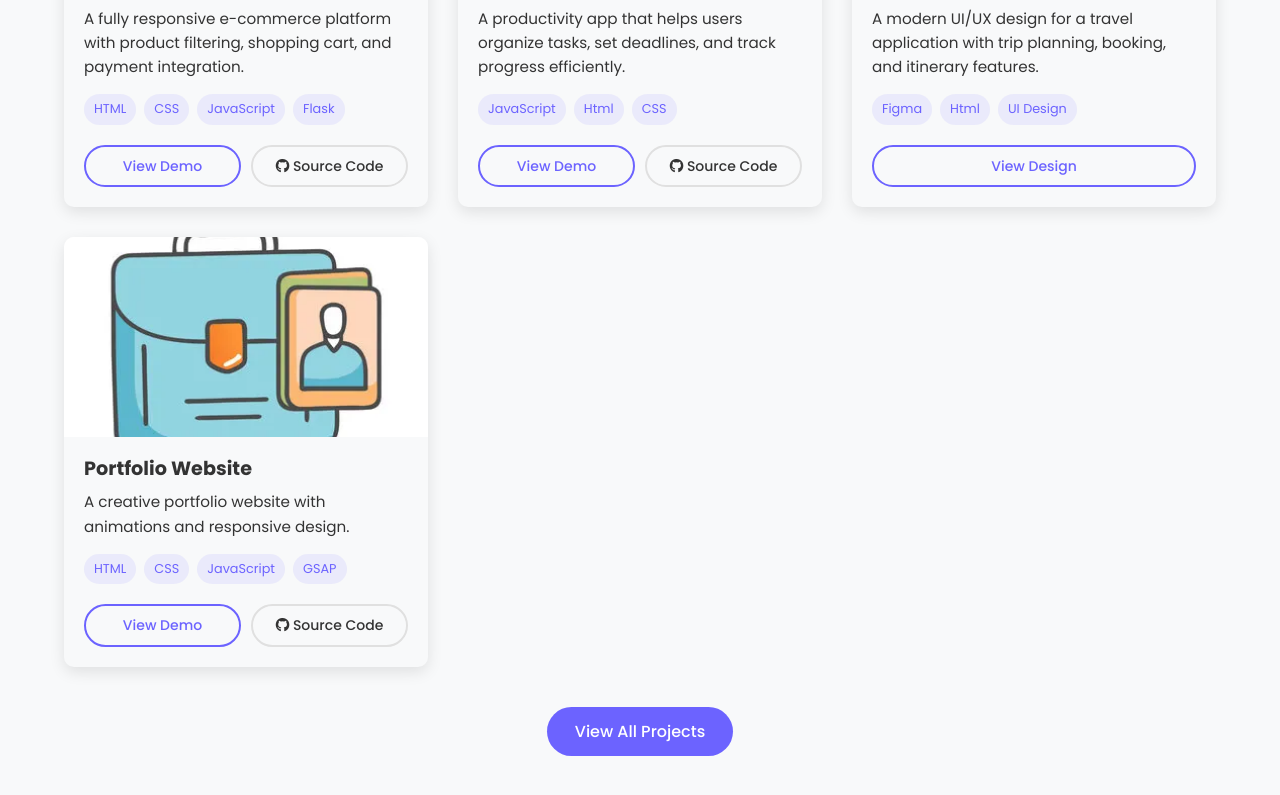
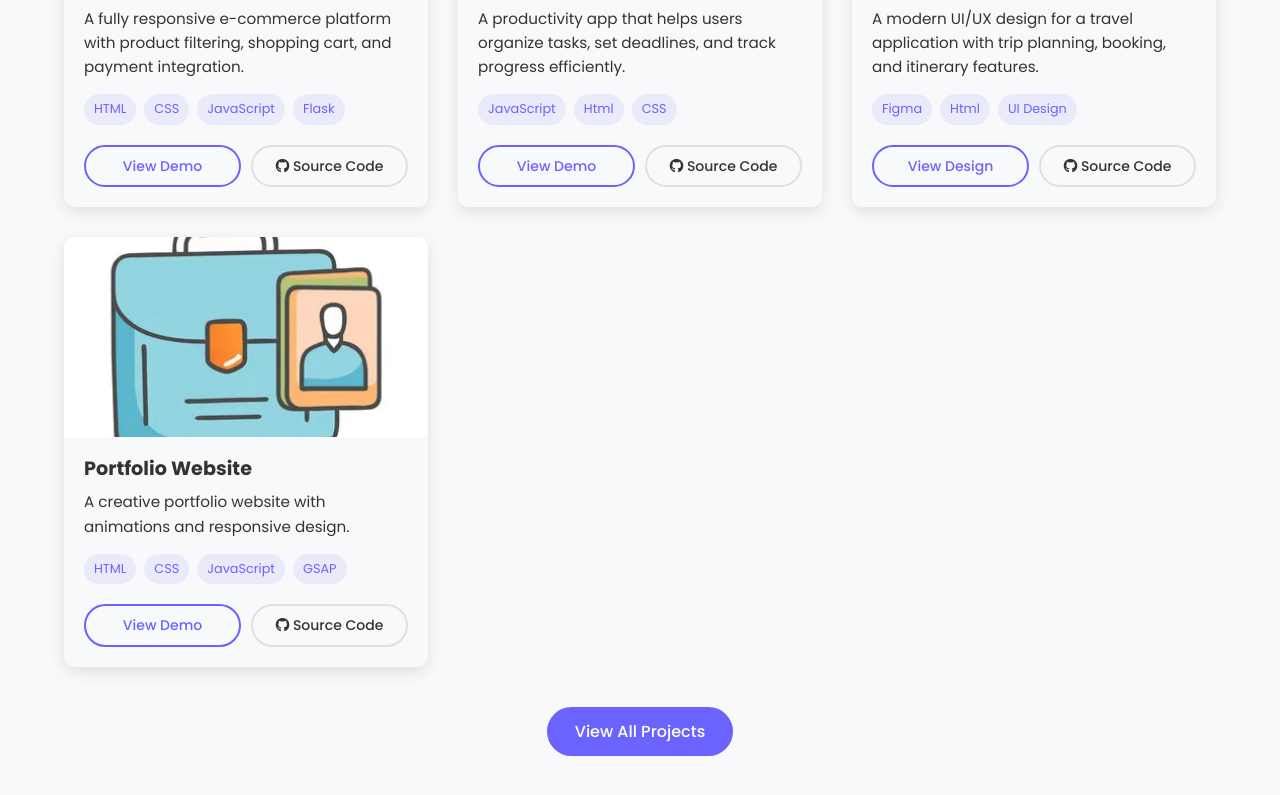
Before and after one commit to hedauav/New-Portfolio, a plain HTML site: page index.html in a window 1280 px wide. Shown: the part 2939-3734 px from the top of the page. Drawn offline with nearby package versions, Linux system fonts and the light colour scheme.

Commit message:
Update index.html
updated source code option for pizza web-app

```diff
--- a/index.html
+++ b/index.html
@@ -259,6 +259,7 @@
                     </div>
                     <div class="project-links">
                         <a href="https://pizzawebapp07.netlify.app/" class="btn secondary">View Design</a>
+                        <a href="https://github.com/hedauav/Pizaa-Webapp-Front-end-" class="btn outline"><i class="fab fa-github"></i> Source Code</a>
                     </div>
                 </div>
             </div>
```
